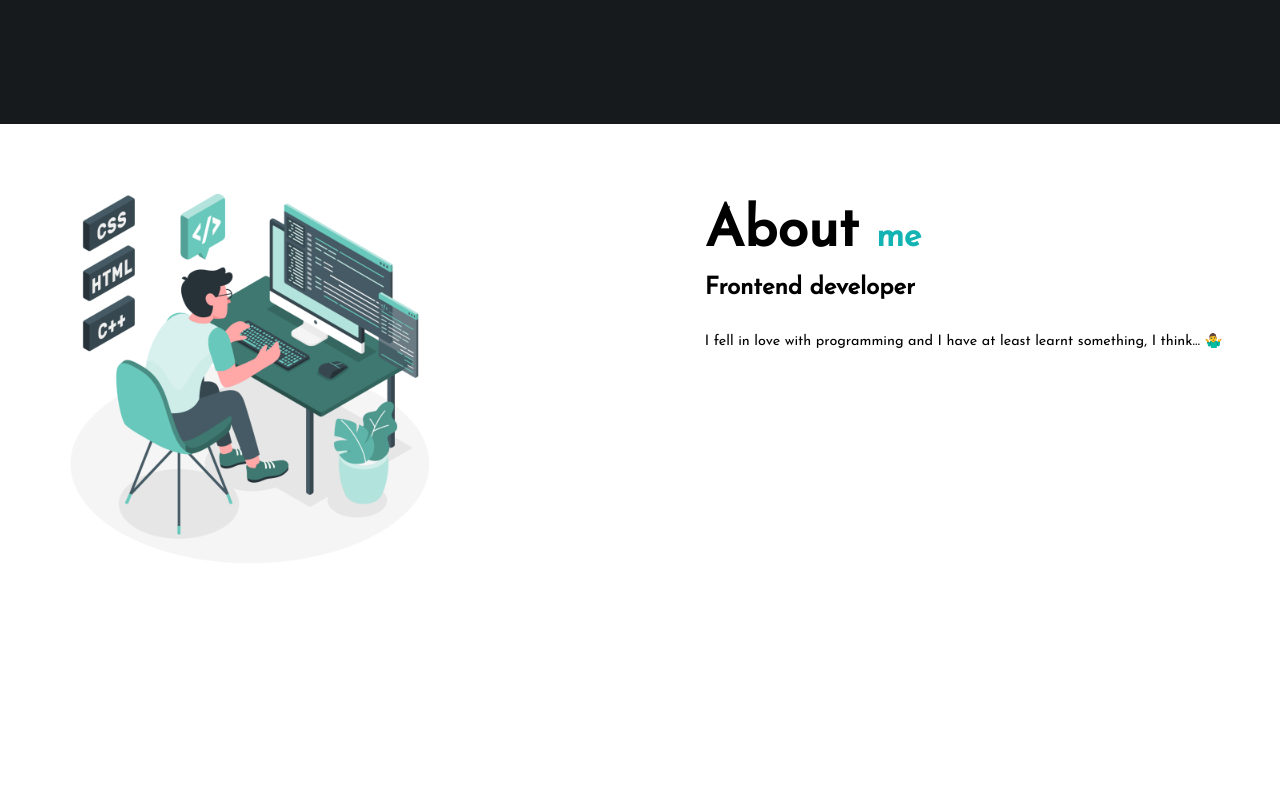
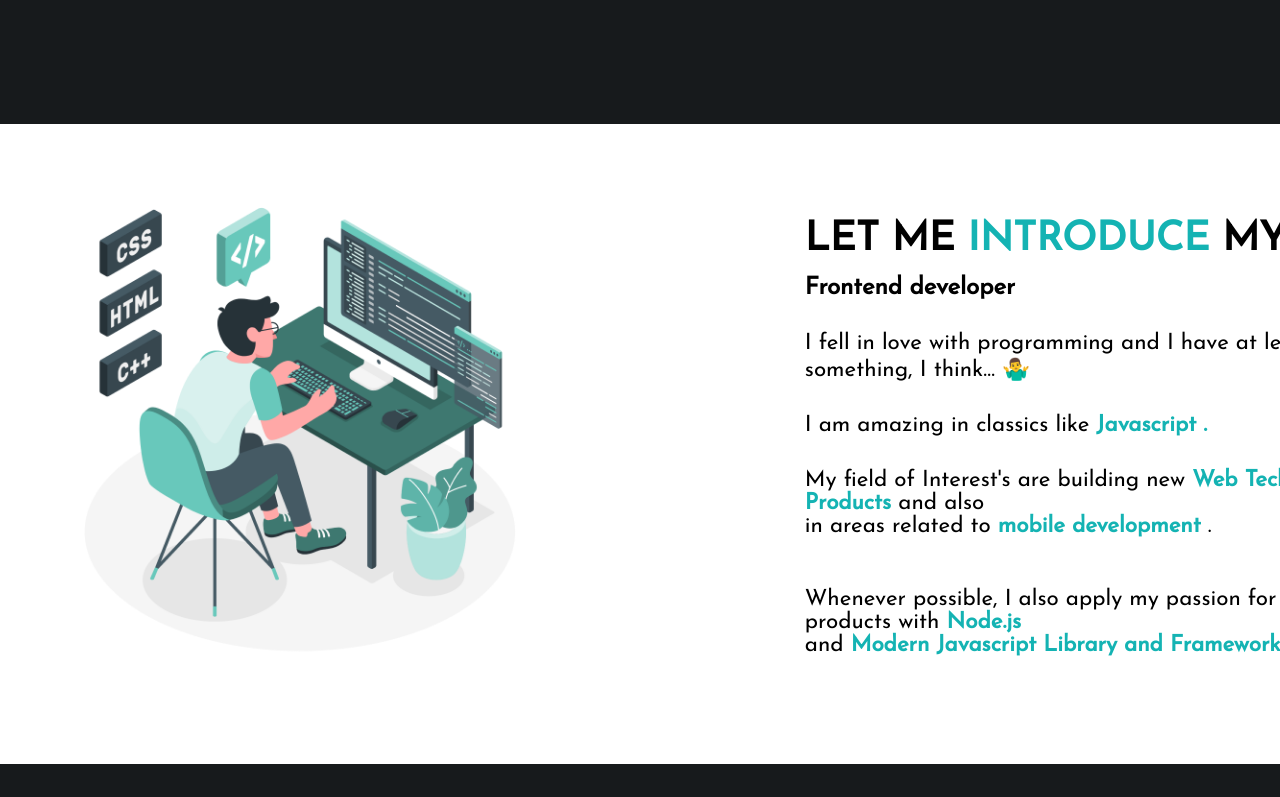
Before and after one commit to saddam-maratouq/My_Portofolio, a React (Vite) app: page / in a window 1280 px wide. Shown: the part 800-1597 px from the top of the page. Built offline with nearby package versions, Linux system fonts and the light colour scheme.

Commit message:
f About me section

```diff
--- a/src/page/Home/SecSection.css
+++ b/src/page/Home/SecSection.css
@@ -1,7 +1,7 @@
 .About {
 
     width   : 100%;
-    min-height: 100vh;
+    min-height: 80vh;
     display: flex;
     justify-content: start;
 
@@ -10,8 +10,8 @@
 
 
 .codeing-Img img  {
-    width: 500px;
-    height: 500px;
+    width: 600px;
+    height: 600px;
     padding: 10%;
 }
 
@@ -19,12 +19,20 @@
 .About-info   {
     position: relative;
     left: 16%;
-    margin-top: 5rem;
+    margin-top: 6rem;
 }
 
 
 .About-info  h2 {
-    font-size: 3.5em;
+    font-size: 2.5rem;
+}
+
+.About-info  h2 span {
+    font-size: 2.5rem;
+}
+
+.About-info  p span {
+    font-size: 1.4rem;
 }
 
 
@@ -33,9 +41,12 @@
     margin-top: 1rem;
 }
 
+.realeted {
+    margin-bottom: 50px;
+}
 
  .About-info  p {
-    font-size: 0.9em;
+    font-size: 1.4em;
     margin-top: 2rem;
 
 }
--- a/src/page/Home/SecSection.jsx
+++ b/src/page/Home/SecSection.jsx
@@ -8,14 +8,27 @@ const SecSection = () => {
     return (
        <section className='About' >
 
-        <div className='codeing-Img'>  <img src={AboutImg} alt="programing man " />  </div>
+        <div className='codeing-Img'>
+        <img src={AboutImg} alt="programing man " />
+         </div>
 
         <div className='About-info' >
-        <h2> About  <span> me  </span>   </h2>
+        <h2> LET ME  <span> INTRODUCE </span> MY SELF  </h2>
         <h1> Frontend developer   </h1>
         <p>
         I fell in love with programming and I have at least learnt something, I think… 🤷‍♂️
+        </p>
+        <p>
+        I am amazing in classics like <span> Javascript .</span>
+        </p>
+        <p className='realeted' >
+        My field of Interest's are building new <span>  Web Technologies and Products</span> and also <br/>
+        in areas related to <span>  mobile development</span> .
+        </p>
 
+        <p>
+        Whenever possible, I also apply my passion for developing products with <span>Node.js</span> <br/>
+         and  <span>Modern Javascript Library and Frameworks </span> like <span> React.js  </span>
         </p>
         </div>
        </section>
--- a/src/page/Home/home.css
+++ b/src/page/Home/home.css
@@ -43,7 +43,7 @@
 
 .btn {
     background-color: var(--MainColor); ;
-    border-radius: 28px;
+    border-radius: 10px;
     text-align: center;
     text-decoration: none;
     color: var(--SecColor);
@@ -52,13 +52,14 @@
     font-size: 20px;
     letter-spacing: 0.1em;
     margin-bottom: 4rem ;
-    transition: 0.7s ease ;
+    transition: 0.7s ease-in-out ;
 }
 
 
 .btn:hover {
-    background-color: aqua;
-    transform : scale(1.1);
+    /* background-color: aqua; */
+    /* transform : scale(1.1); */
+    transform: scale(1.1);
 }
 
 
@@ -71,8 +72,12 @@
 
 .icon a  {
     text-decoration: none;
-    transition: 4s;
+    transition: 1s;
     color: var(--SecColor);
+}
+
+.icon a:hover {
+    color: var(--MainColor);
 }
 
 .hero {
```
